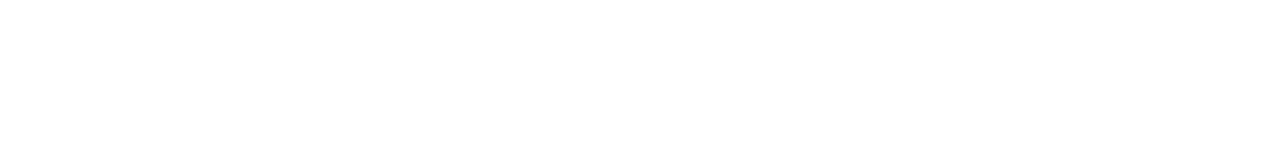
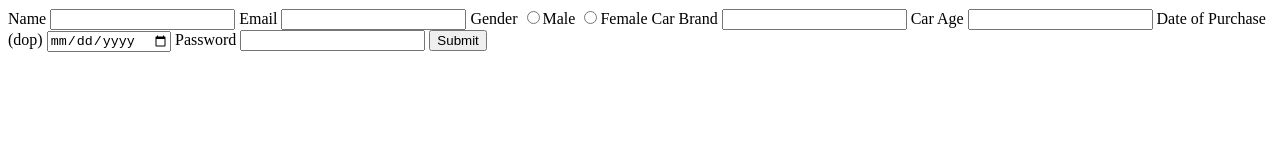
Before and after one commit to acciojob/car-insurance-form-tanishkaverma43, a website: page main.html in a window 1280 px wide. Drawn offline with Linux system fonts and the light colour scheme.

Commit message:
created a submission

```diff
--- a/main.html
+++ b/main.html
@@ -7,6 +7,41 @@
 </head>
 
 <body>
+     <form method="post">
+      <label for="name">Name</label>
+	  <input type="Text" id="name" required>
+
+		 <label for="Email">Email</label>
+	  <input type="Email" id="email" required>
+
+		 <label for="gender">Gender</label>
+	  <input type="Radio"  required>Male
+		 <input type="Radio"  required>Female
+
+		 <label for="car brand">Car Brand</label>
+	  <input type="Text" id="cars">
+
+		 <label for="age">Car Age</label>
+	  <input type="Number" id="carage" required>
+
+		 <label for="date">Date of Purchase (dop)</label>
+	  <input type="Date" id="dop" required>
+
+		  <label for="Password">Password</label>
+	  <input type="Password" id="password" required>
+
+		 <button type="submit">Submit</button>
+
+
+
+
+
+	 </form>
+
+
+
+
+
 	<!-- the entire body must be written by student -->
     <script type="text/javascript" src="./script.js">
 </script>
```
